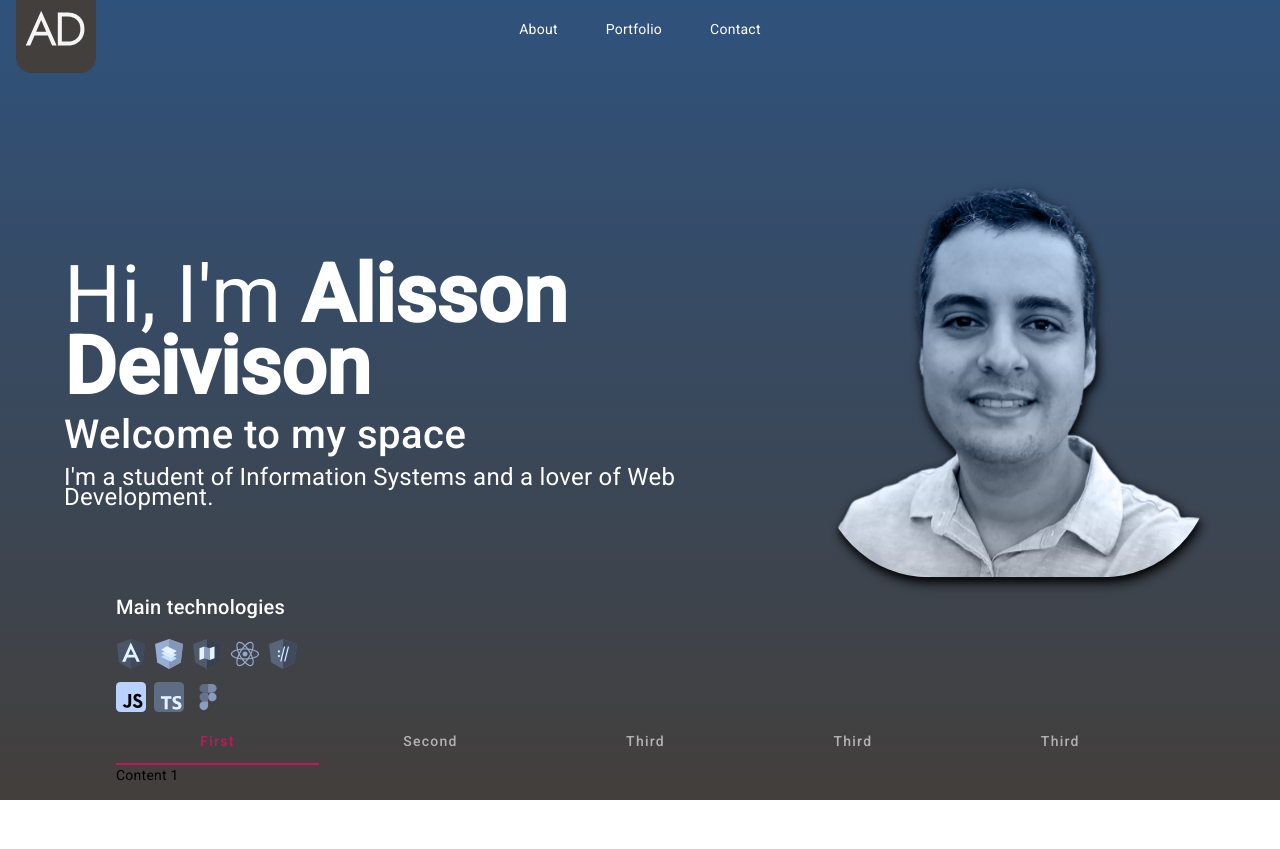
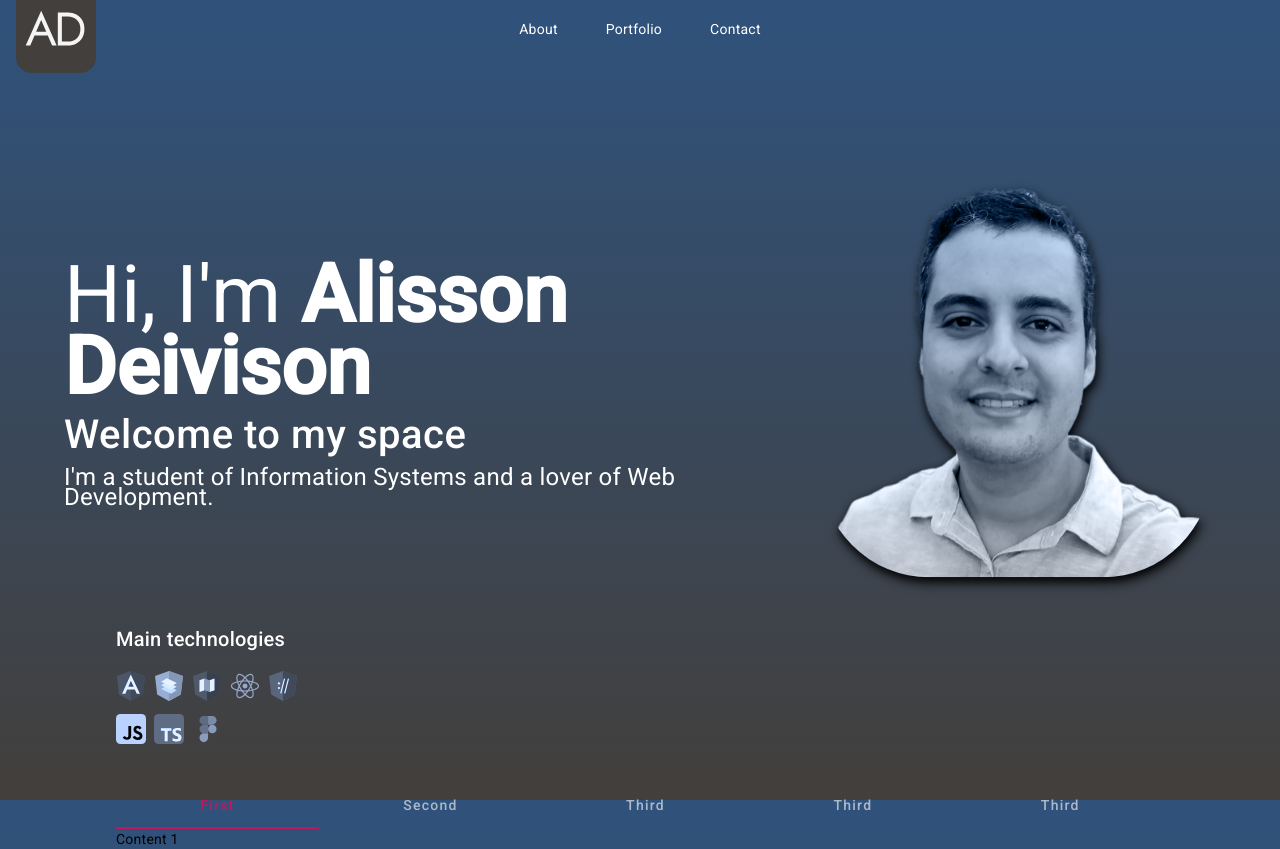
Before and after one commit to AlissonDeivison/portfolio, an Angular app: page / in a window 1280 px wide. Before the commit the page ends 800 px from the top, so only its background shows below. Built offline with nearby package versions, Linux system fonts and the light colour scheme.

Commit message:
Adds lower margin in container and technologies

```diff
--- a/src/app/shared/container/container.component.scss
+++ b/src/app/shared/container/container.component.scss
@@ -3,4 +3,5 @@
     margin: 0 auto;
     max-width: 1048px;
     width: 90%;
+    margin-bottom: 2rem;
 }
--- a/src/app/shared/technologies/technologies.component.scss
+++ b/src/app/shared/technologies/technologies.component.scss
@@ -10,6 +10,7 @@ h2 {
   width: 20%;
   border-radius: 20px;
   justify-content: flex-start;
+  margin-bottom: 2rem;
 
   img {
     height: 30px;
```
